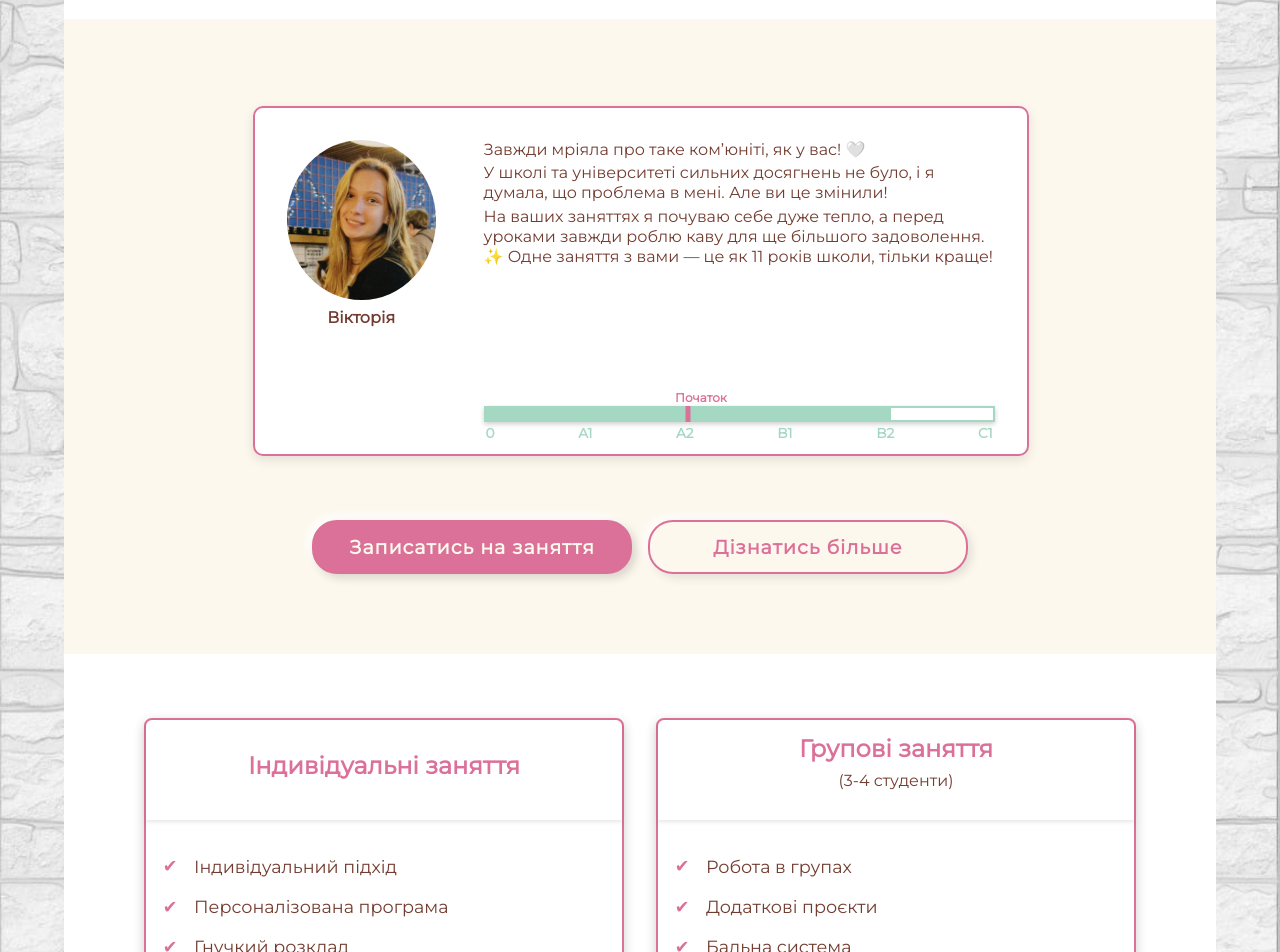
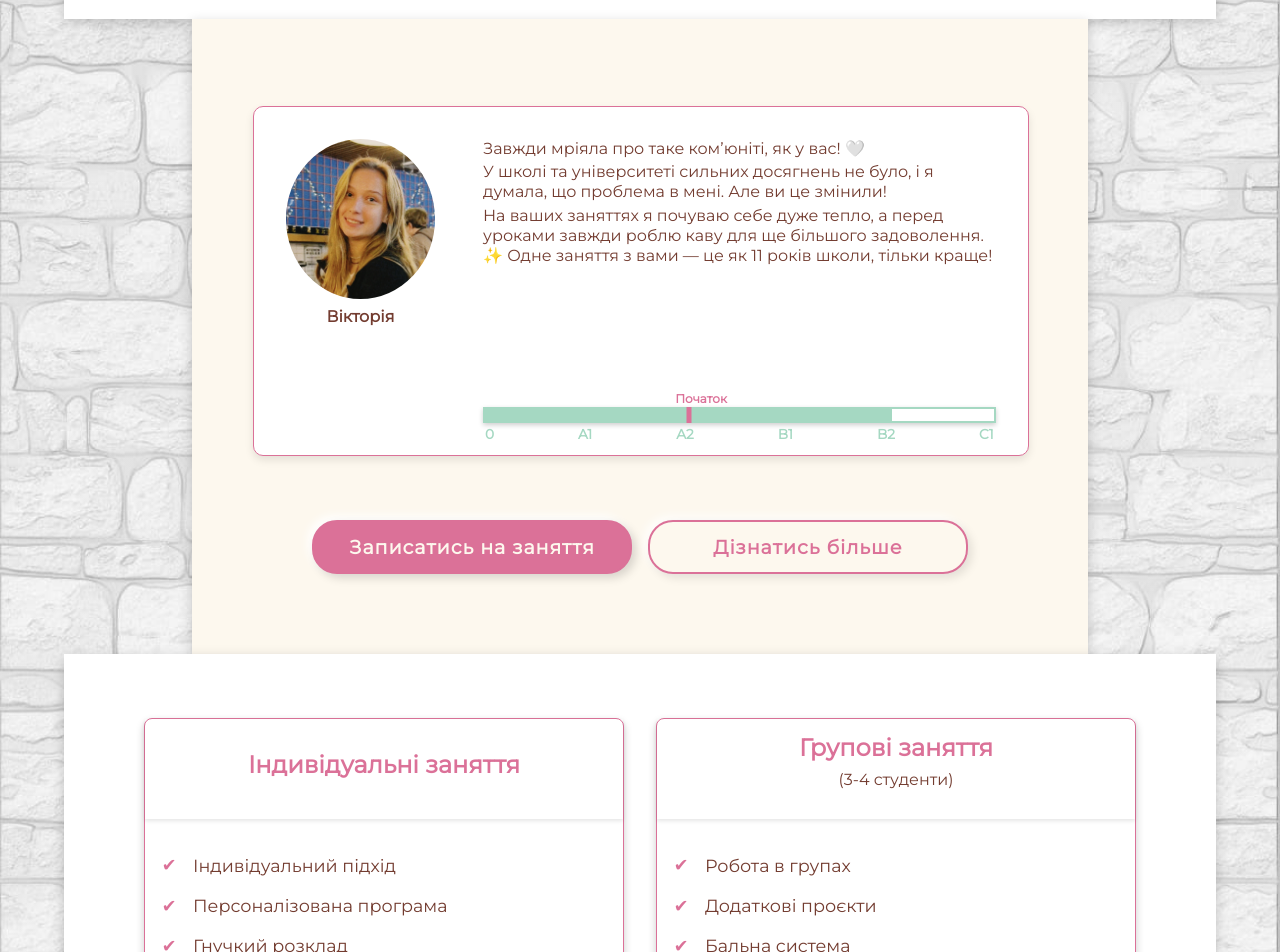
Before and after one commit to OlenaPobehailo/zatyshna, a Next.js app: page / in a window 1280 px wide. Shown: the part 1787-2739 px from the top of the page. Built offline with nearby package versions, Linux system fonts and the light colour scheme; some icons are missing.

Commit message:
small fixes

```diff
--- a/src/app/page.tsx
+++ b/src/app/page.tsx
@@ -10,7 +10,15 @@ export default function HomePage() {
     <div className={css.homePage}>
       <Hero />
       <section className={`section ${css.sasha}`} id="info">
-        <Sasha />
+        <div
+          style={{
+            maxWidth: "fit-content",
+            boxShadow: "0 4px 12px rgba(0, 0, 0, 0.2)",
+            margin: "0 auto",
+          }}
+        >
+          <Sasha />
+        </div>
       </section>
 
       <section className={`section light ${css.features}`}>
--- a/src/components/About/About.module.scss
+++ b/src/components/About/About.module.scss
@@ -23,7 +23,7 @@
       background-color: var(--white-color);
       padding: 1rem;
       border-radius: 12px;
-      border: 2px solid var(--pink-color);
+      border: 1px solid var(--pink-color);
       box-shadow: 0px 4px 6px rgba(0, 0, 0, 0.1);
       flex-basis: 100%;
       transform-origin: center;
--- a/src/components/Products/Products.module.scss
+++ b/src/components/Products/Products.module.scss
@@ -18,8 +18,8 @@
   padding: 24px;
   border-radius: 12px;
   background-color: var(--white-color);
-  border: 2px solid var(--pink-color);
-  box-shadow: 0 4px 12px rgba(0, 0, 0, 0.2);
+  border: 1px solid var(--pink-color);
+  box-shadow: 0 4px 8px rgba(0, 0, 0, 0.2);
   text-align: left;
 }
 
--- a/src/components/Sections/Features/Features.module.scss
+++ b/src/components/Sections/Features/Features.module.scss
@@ -54,7 +54,7 @@
   padding: 0 1rem 1rem;
   border: 1px solid var(--pink-color);
   border-radius: 8px;
-  box-shadow: 0 4px 12px rgba(0, 0, 0, 0.2);
+  box-shadow: 0 4px 8px rgba(0, 0, 0, 0.2);
 
   background-color: var(--main-bg);
   text-align: center;
--- a/src/components/Sections/Lessons/Lessons.module.scss
+++ b/src/components/Sections/Lessons/Lessons.module.scss
@@ -44,9 +44,9 @@
 .lessonItem {
   width: 100%;
   background-color: #fff;
-  border: 2px solid var(--pink-color);
+  border: 1px solid var(--pink-color);
   border-radius: 8px;
-  box-shadow: 0 4px 12px rgba(0, 0, 0, 0.2);
+  box-shadow: 0 4px 8px rgba(0, 0, 0, 0.2);
   text-align: center;
   transition: transform 0.3s ease, box-shadow 0.3s ease;
 
@@ -82,10 +82,10 @@
 .lessonItem:hover {
   box-shadow: 0px 8px 12px rgba(0, 0, 0, 0.2);
   transform-origin: center;
-  z-index: 2;
+  z-index: 1;
 
   @media screen and (min-width: $breakpoint-tablet) {
-    transform: scale(1.1);
+    transform: scale(1.05);
     box-shadow: 0px 8px 12px rgba(0, 0, 0, 0.2);
     transform-origin: center;
   }
--- a/src/components/Sections/TestimonialsSlider/TestimonialsSlider.module.scss
+++ b/src/components/Sections/TestimonialsSlider/TestimonialsSlider.module.scss
@@ -187,8 +187,8 @@
   padding: 1rem 0.8rem 2rem;
   background: var(--white-color);
   border-radius: 140px 140px 10px 10px;
-  border: 2px solid var(--pink-color);
-  box-shadow: 0 4px 12px rgba(0, 0, 0, 0.1);
+  border: 1px solid var(--pink-color);
+  box-shadow: 0 4px 8px rgba(0, 0, 0, 0.1);
 
   @media screen and (min-width: $breakpoint-mobile-large) {
     margin: 0 auto;
--- a/src/components/Testimonials/Testimonials.module.scss
+++ b/src/components/Testimonials/Testimonials.module.scss
@@ -15,7 +15,7 @@
   padding: 24px;
   padding-bottom: 3rem;
   border-radius: 10px;
-  box-shadow: 0 4px 12px rgba(0, 0, 0, 0.1);
+  box-shadow: 0 4px 8px rgba(0, 0, 0, 0.1);
   transition: transform 0.3s ease-in-out;
   margin-bottom: 24px;
   margin-right: 12px;
--- a/src/components/UI/Modal/Modal.module.scss
+++ b/src/components/UI/Modal/Modal.module.scss
@@ -17,7 +17,7 @@
   max-width: 600px;
   width: 90%;
   padding: 20px;
-  box-shadow: 0 4px 12px rgba(0, 0, 0, 0.2);
+  box-shadow: 0 4px 8px rgba(0, 0, 0, 0.2);
   position: relative;
 }
 
--- a/src/styles/globals.scss
+++ b/src/styles/globals.scss
@@ -115,6 +115,10 @@ img {
   flex-direction: column;
   gap: 16px;
 
+  max-width: fit-content;
+  box-shadow: 0 4px 12px rgba(0, 0, 0, 0.2);
+  margin: 0 auto;
+
   @media screen and (min-width: $breakpoint-tablet) {
     display: block;
     // padding: 64px 0;
```
